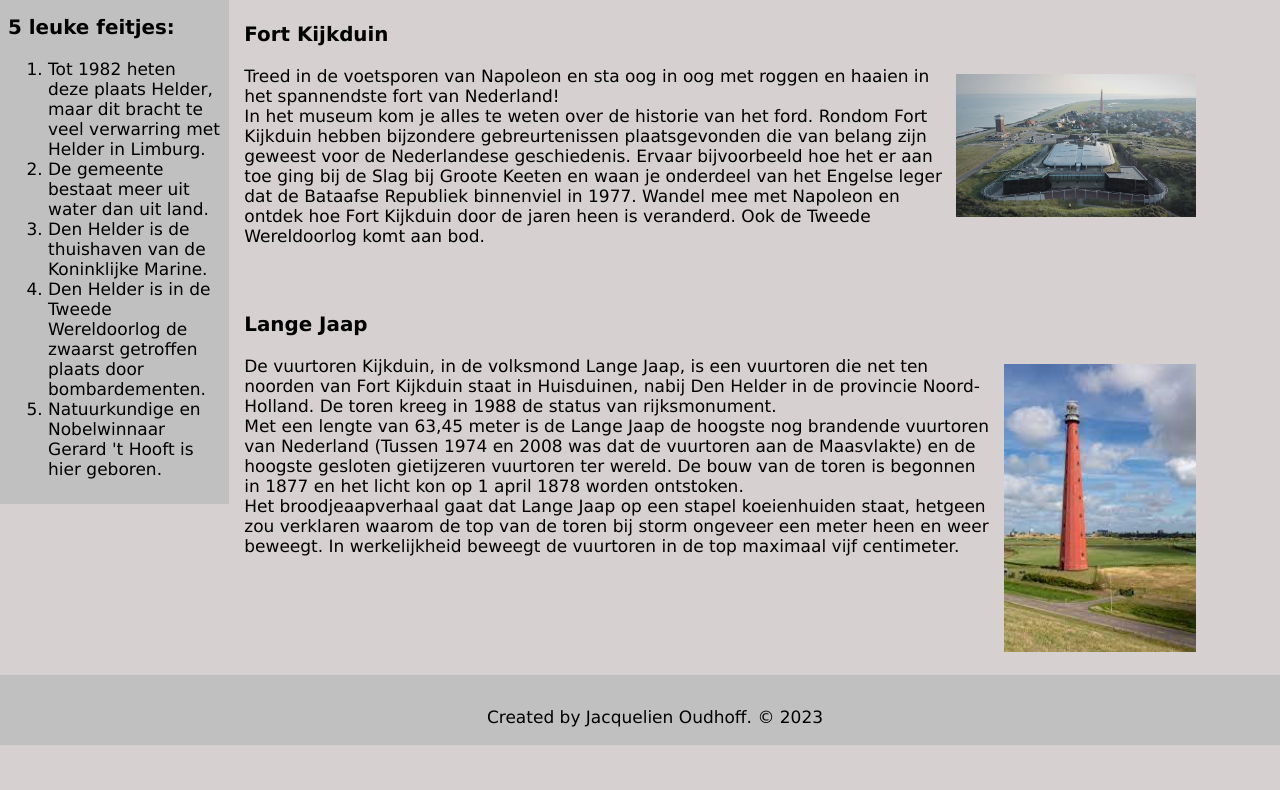
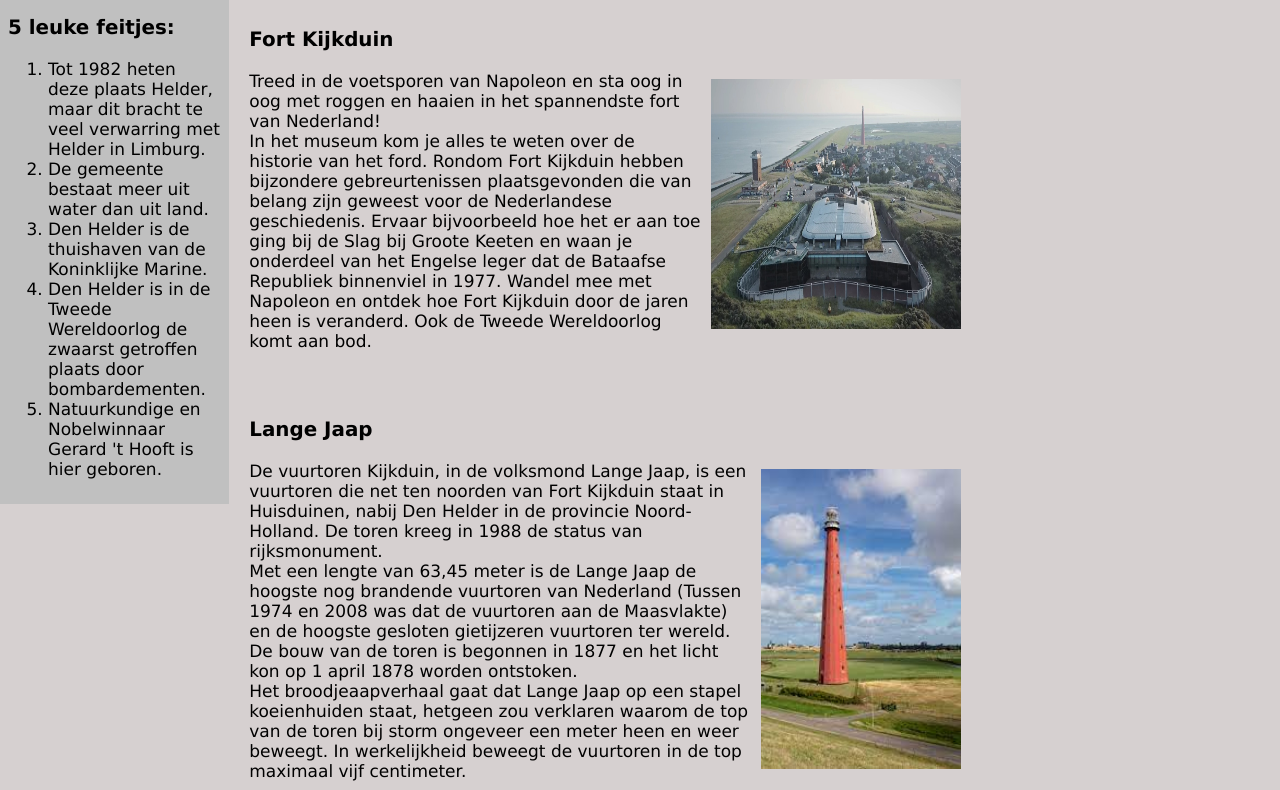
Before and after one commit to Jacquelien84/denhelder, a plain HTML site: page index.html in a window 1280 px wide. Shown: the part 153-943 px from the top of the page. Before the commit the page ends 898 px from the top, so only its background shows below. Drawn offline with Linux system fonts and the light colour scheme.

Commit message:
Add files via upload

```diff
--- a/css/style.css
+++ b/css/style.css
@@ -51,6 +51,13 @@ body{
     color: black;
     }
 
+.bekijken{
+    display: inline-block;
+    width: 75%;
+    height: 100%;
+    padding: 5px;
+}
+
 .col-12{
     position: bottom;
     background-color: silver;
@@ -61,13 +68,13 @@ body{
 .fortkijkduin{
     padding: 8px;
     float: right;
-    width: 25% ;
-    height: 25%;
+    width: 250px ;
+    height: 250px;
 }
 
 .langejaap{
     padding: 8px;
     float: right;
-    width: 20%;
-    height: 30%;
+    width: 200px;
+    height: 300px;
 }
```
